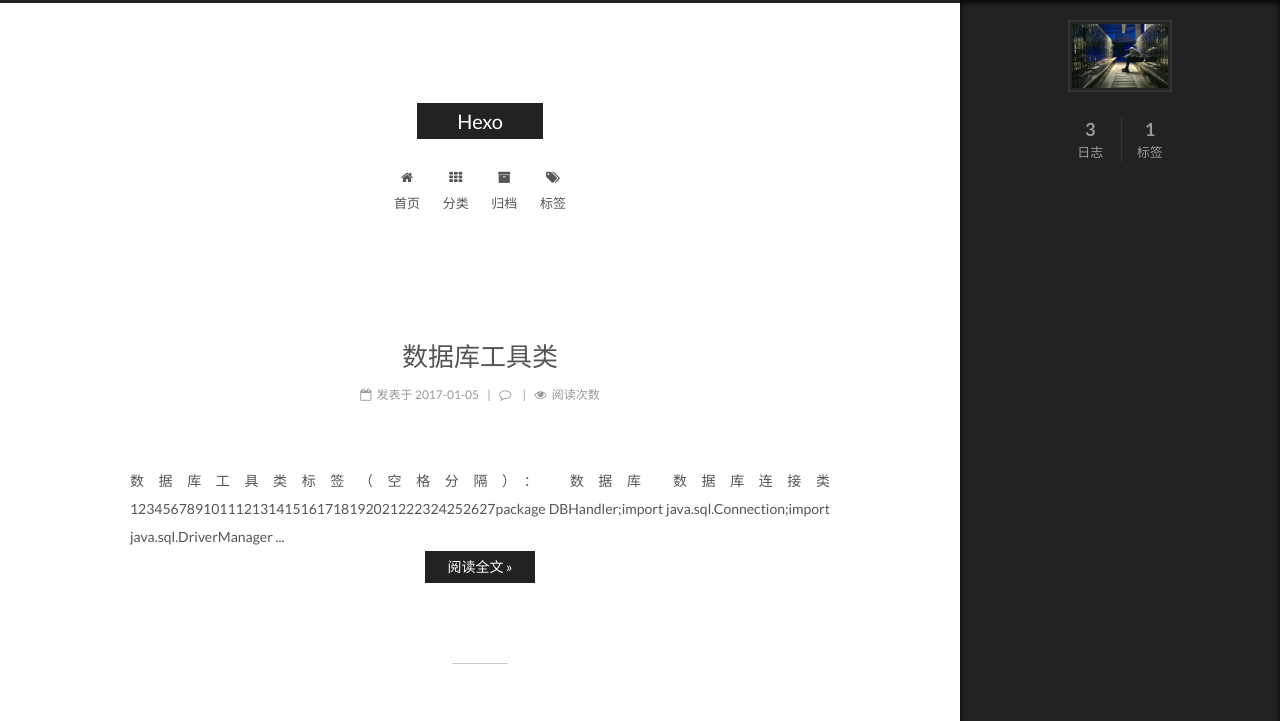
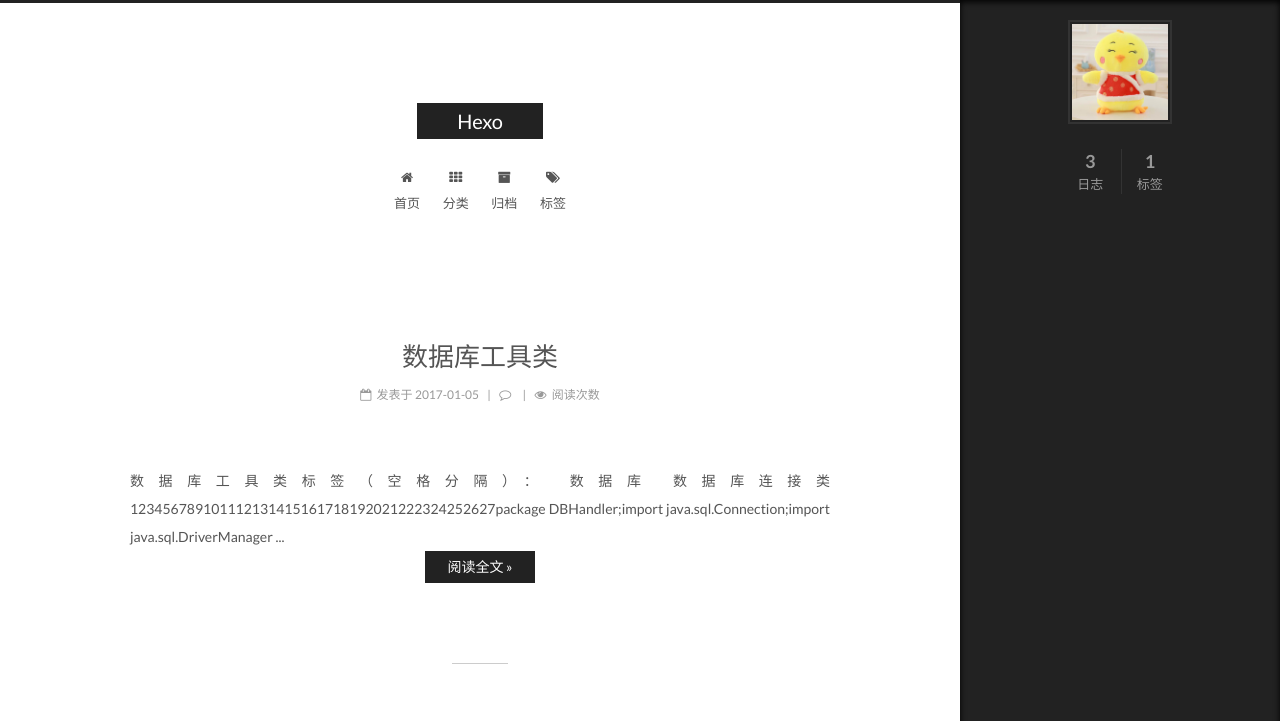
Before and after one commit to TracyMcgrady6/TracyMcgrady6.github.io, a plain HTML site: page index.html in a window 1280 px wide. Shown: the top 721 px of the page. Drawn offline with nearby package versions, Linux system fonts and the light colour scheme; some packages are replaced by stand-ins of ours; a script that the page names is missing.

Commit message:
Site updated: 2017-01-06 16:21:04

```diff
--- a/css/main.css
+++ b/css/main.css
@@ -1685,7 +1685,7 @@ pre .javascript .function {
   width: 4px;
   height: 4px;
   border-radius: 50%;
-  background: #f7b6b9;
+  background: #f13005;
 }
 .links-of-blogroll {
   font-size: 13px;
--- a/index.html
+++ b/index.html
@@ -263,7 +263,7 @@
   <span style="display:none" itemprop="author" itemscope itemtype="http://schema.org/Person">
     <meta itemprop="name" content="">
     <meta itemprop="description" content="">
-    <meta itemprop="image" content="/uploads/touxiang.jpg">
+    <meta itemprop="image" content="/images/11.gif">
   </span>
 
   <span style="display:none" itemprop="publisher" itemscope itemtype="http://schema.org/Organization">
@@ -412,7 +412,7 @@
   <span style="display:none" itemprop="author" itemscope itemtype="http://schema.org/Person">
     <meta itemprop="name" content="">
     <meta itemprop="description" content="">
-    <meta itemprop="image" content="/uploads/touxiang.jpg">
+    <meta itemprop="image" content="/images/11.gif">
   </span>
 
   <span style="display:none" itemprop="publisher" itemscope itemtype="http://schema.org/Organization">
@@ -559,7 +559,7 @@
   <span style="display:none" itemprop="author" itemscope itemtype="http://schema.org/Person">
     <meta itemprop="name" content="">
     <meta itemprop="description" content="">
-    <meta itemprop="image" content="/uploads/touxiang.jpg">
+    <meta itemprop="image" content="/images/11.gif">
   </span>
 
   <span style="display:none" itemprop="publisher" itemscope itemtype="http://schema.org/Organization">
@@ -724,7 +724,7 @@
       <section class="site-overview sidebar-panel sidebar-panel-active">
         <div class="site-author motion-element" itemprop="author" itemscope itemtype="http://schema.org/Person">
           <img class="site-author-image" itemprop="image"
-               src="/uploads/touxiang.jpg"
+               src="/images/11.gif"
                alt="" />
           <p class="site-author-name" itemprop="name"></p>
           <p class="site-description motion-element" itemprop="description"></p>
```
Also changed, not shown: 2017/01/05/hello-world/index.html (+2 -2 lines), 2017/01/05/linux命令/index.html (+2 -2 lines), 2017/01/05/数据库工具类/index.html (+2 -2 lines), archives/2017/01/index.html (+1 -1 lines), archives/2017/index.html (+1 -1 lines), archives/index.html (+1 -1 lines), categories/index.html (+1 -1 lines), tags/index.html (+1 -1 lines), tags/“mysql”/index.html (+1 -1 lines), images/11.gif (added).
